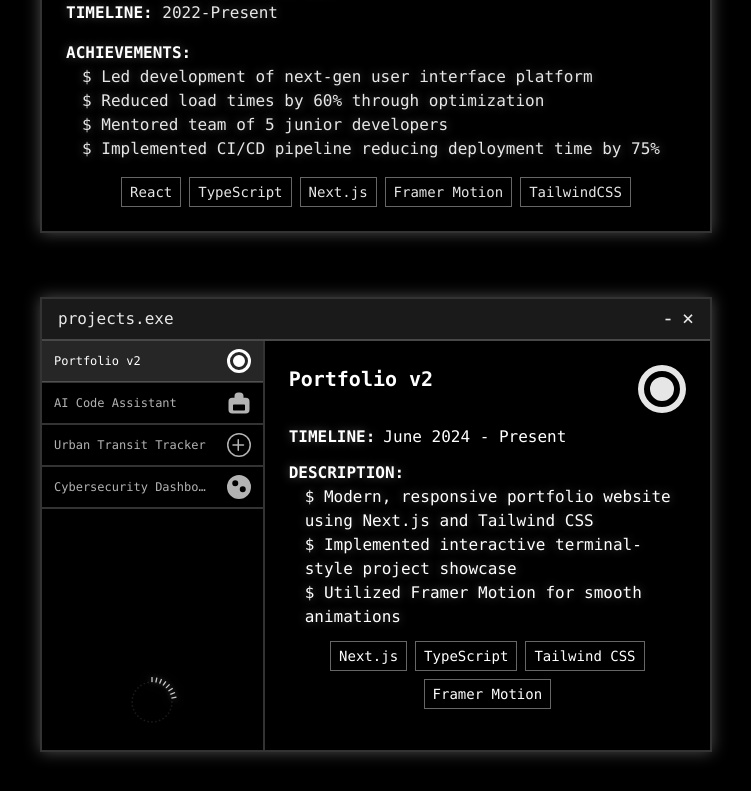
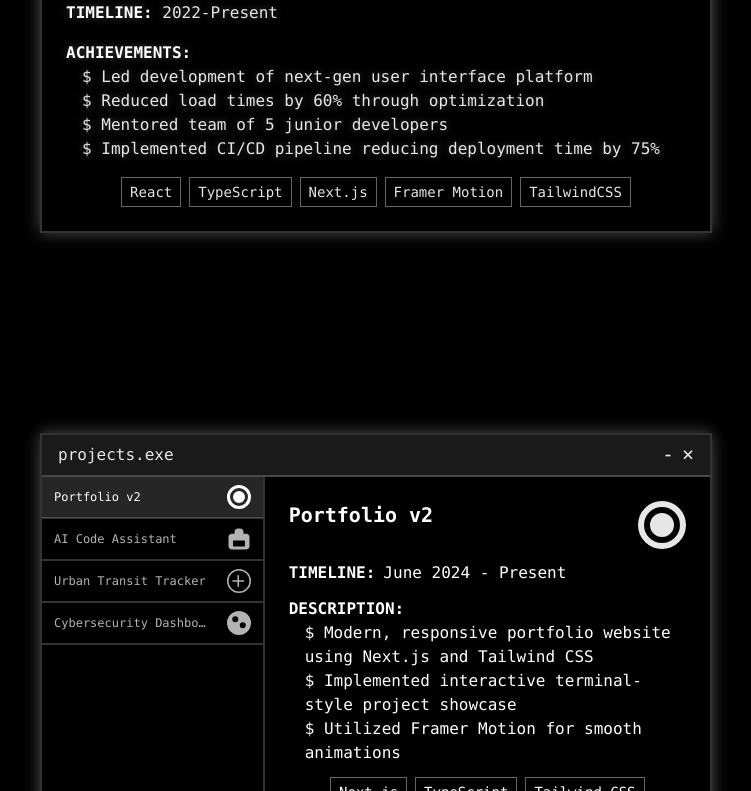
Before and after one commit to JaeMinBird/Portfolio, a Next.js app: page / in a window 1280 px wide. Shown: the part 2009-2800 px from the top of the page, without its empty margins (264-1015 px from the left). Built offline with nearby package versions, Linux system fonts and the light colour scheme.

Commit message:
Added margin between terminals, made projects terminal title text more visible

```diff
--- a/src/app/page.tsx
+++ b/src/app/page.tsx
@@ -147,7 +147,9 @@ export default function Home() {
         <ExperienceTerminal />
       </div>
 
-      <ProjectsTerminal />
+      <div className="mt-[25vh]">
+        <ProjectsTerminal />
+      </div>
       <div className="vhs-overlay"></div>
     </div>
   );
--- a/src/components/ProjectsTerminal.tsx
+++ b/src/components/ProjectsTerminal.tsx
@@ -55,11 +55,11 @@ export function ProjectsTerminal() {
         style={{ height: `${maxHeight}px` }}
       >
         {/* Window Title Bar */}
-        <div className="flex justify-between items-center px-4 py-2 bg-white/10 border-b-2 border-white/20">
-          <span className="font-mono text-white/90">projects.exe</span>
-          <div className="flex gap-2">
+        <div className="relative z-20 flex justify-between items-center px-4 py-2 bg-white/10 border-b-2 border-white/20">
+          <span className="relative z-20 font-mono text-white/90">projects.exe</span>
+          <div className="relative z-20 flex gap-2">
             {['-', '×'].map((button) => (
-              <div key={button} className="relative group">
+              <div key={button} className="relative group z-20">
                 <span className="font-mono text-white/90 text-xl leading-none neon-hover">
                   {button}
                 </span>
@@ -114,7 +114,7 @@ export function ProjectsTerminal() {
                     <path
                       d={project.pixelIcon}
                       fill="currentColor"
-                      className={`transition-colors relative z-10
+                      className={`transition-colors
                         ${currentIndex === index ? 'text-white' : 'text-white/70'}`}
                     />
                   </svg>
@@ -151,14 +151,14 @@ export function ProjectsTerminal() {
                   initial={{ opacity: 0 }}
                   animate={{ opacity: 1 }}
                   transition={{ delay: 0.2 }}
-                  className="flex justify-between items-start"
+                  className="flex justify-between items-start relative z-20"
                 >
-                  <h2 className="text-xl font-bold">
+                  <h2 className="text-xl font-bold relative z-20">
                     {projects[currentIndex].name}
                   </h2>
                   <svg
                     viewBox="0 0 16 16"
-                    className="w-12 h-12"
+                    className="w-12 h-12 relative z-20"
                   >
                     <path
                       d={projects[currentIndex].pixelIcon}
@@ -172,25 +172,28 @@ export function ProjectsTerminal() {
                   initial={{ opacity: 0 }}
                   animate={{ opacity: 1 }}
                   transition={{ delay: 0.3 }}
-                  className="mb-2"
+                  className="mb-2 relative z-20"
                 >
-                  <span className="text-white font-bold text-shadow-glow mr-2">TIMELINE:</span>
-                  {projects[currentIndex].dateRange}
+                  <span className="text-white font-bold mr-2 relative z-20">TIMELINE:</span>
+                  <span className="relative z-20">
+                    {projects[currentIndex].dateRange}
+                  </span>
                 </motion.div>
 
                 <motion.div
                   initial={{ opacity: 0 }}
                   animate={{ opacity: 1 }}
                   transition={{ delay: 0.4 }}
+                  className="relative z-20"
                 >
-                  <span className="text-white font-bold text-shadow-glow">DESCRIPTION:</span>
+                  <span className="text-white font-bold relative z-20">DESCRIPTION:</span>
                   {projects[currentIndex].description.map((desc, i) => (
                     <motion.div
                       key={i}
                       initial={{ opacity: 0, x: -10 }}
                       animate={{ opacity: 1, x: 0 }}
                       transition={{ delay: 0.5 + i * 0.1 }}
-                      className="ml-4 text-shadow-glow"
+                      className="ml-4 relative z-20"
                     >
                       $ {desc}
                     </motion.div>
@@ -201,12 +204,12 @@ export function ProjectsTerminal() {
                   initial={{ opacity: 0 }}
                   animate={{ opacity: 1 }}
                   transition={{ delay: 0.6 }}
-                  className="flex flex-wrap gap-2 justify-center mt-4"
+                  className="flex flex-wrap gap-2 justify-center mt-4 relative z-20"
                 >
                   {projects[currentIndex].techStack.map((tech, i) => (
                     <span
                       key={i}
-                      className="px-2 py-1 border border-white/40 text-sm neon-hover hover:border-white/80 transition-colors"
+                      className="px-2 py-1 border border-white/40 text-sm neon-hover hover:border-white/80 transition-colors relative z-20"
                     >
                       {tech}
                     </span>
```
